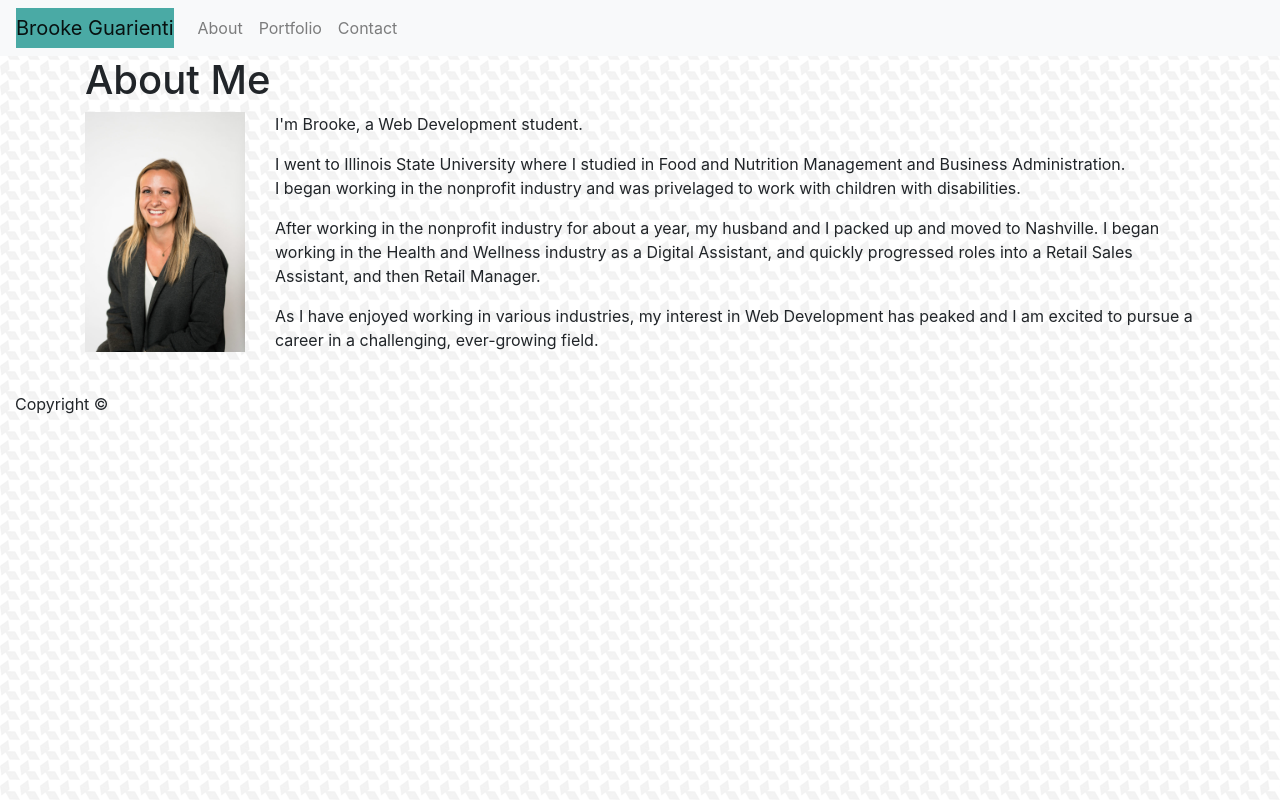
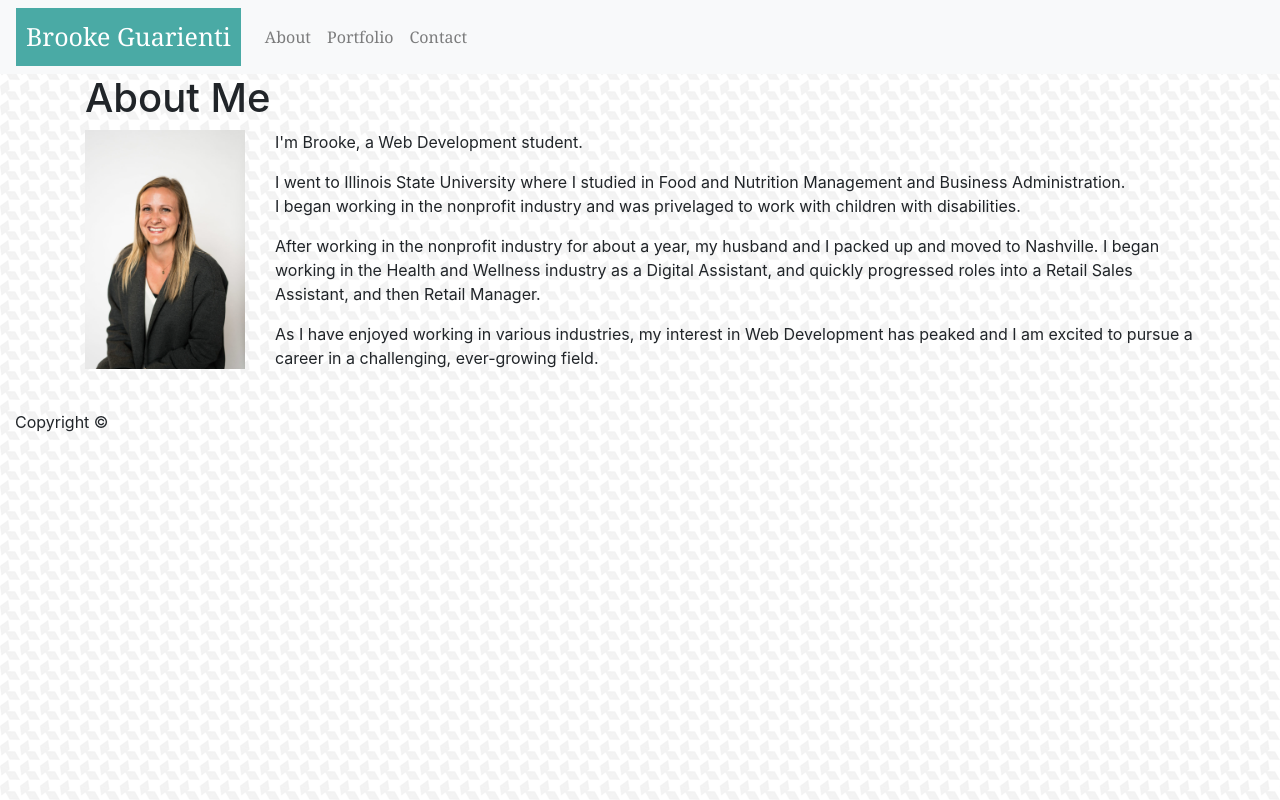
Before and after one commit to brookeguarienti/Bootstrap-Portfolio, a plain HTML site: page index.html in a window 1280 px wide. Drawn offline with nearby package versions, Linux system fonts and the light colour scheme.

Commit message:
updated css for navbar-brand and nav-link

```diff
--- a/index.html
+++ b/index.html
@@ -21,8 +21,15 @@
 
       .navbar-brand {
         background-color: #4aaaa5;
-        color: white;
+        color: white !important;
+        padding: 10px;
+        font-size: 25px;
+        font-family: 'Georgia', Times, 'Times New Roman', serif;
               }
+
+      .nav-link {
+        font-family: 'Georgia', Times, 'Times New Roman', serif;
+      }
       </style>
 
      <!-- This is the Header Section -->
@@ -49,6 +56,8 @@
 
         <!-- Row 1 -->
         <div class="row">
+
+        <!-- This is column 1 of 1 in row 1-->
           <div class="col-sm-12">
               <h1>About Me</h1>
           </div>
@@ -56,11 +65,13 @@
 
         <!-- Row 2 -->
         <div class="row">
+        <!-- This is column 1 of 2 in row 2-->
             <div class="col-sm-2">
                 <!-- This is the Headshot Image -->
                 <img src="images/Brooke_Headshots.jpg" class="img-fluid" alt="Responsive image">
             </div>
             <!-- This is the About Me Content Section -->
+            <!-- This is column 2 of 2 in row 2 -->
             <div class="col-sm-10">
                 <p>
                     I'm Brooke, a Web Development student.
```
